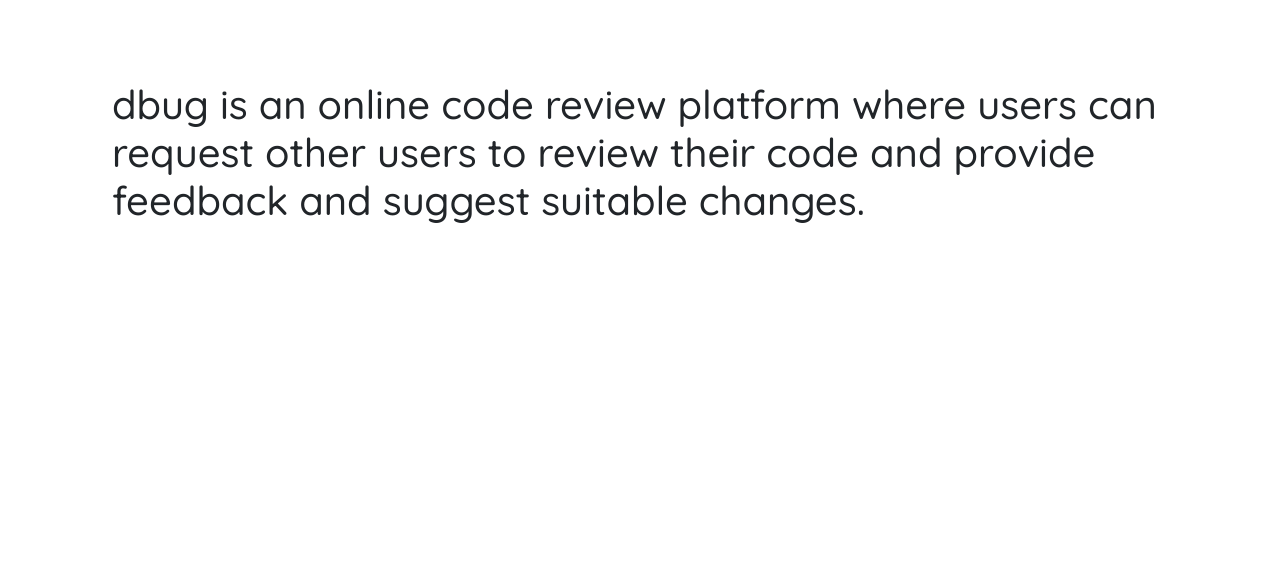
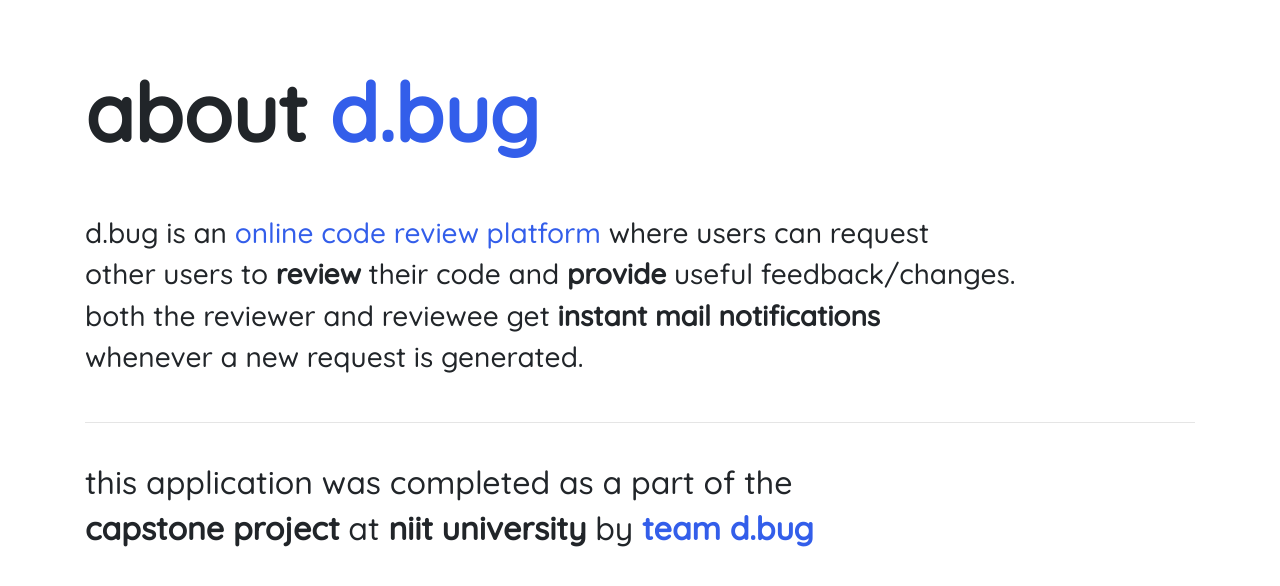
Before and after one commit to akshitsarin/dbug-ocrt-capstone, a Django app: page /about/ in a window 1280 px wide. Shown: the part 116-702 px from the top of the page. Run offline with Django 3.2, Linux system fonts and the light colour scheme; parts of the project's set-up code (start-up, migrations or seed data) failed here and were passed over; some libraries are stand-ins or nearby versions.

Commit message:
updated team page, other ui enhancements

```diff
--- a/templates/about.html
+++ b/templates/about.html
@@ -1,13 +1,24 @@
 {% extends "base.html" %} {% block content %}
 
-<div
-  style="
-    margin-left: 7em;
-    margin-right: 7em;
-    margin-top: 5em;
-    font-family: 'Quicksand', sans-serif;
-  "
->
-  <h1>dbug is an online code review platform where users can request other users to review their code and provide feedback and suggest suitable changes.</h1>
+<div class="container" style="
+   margin-top: 4em;
+   font-family: 'Quicksand', sans-serif;
+   width: 90%;
+   ">
+
+  <h1 style="font-size: 80px;">
+    <strong>about <span style=" color: #335eea;">d.bug</span></strong>
+  </h1><br><br>
+
+  <h3>d.bug is an <span style=" color: #335eea;">online code review platform</span> where users can request </h3>
+  <h3> other users to <strong>review</strong> their code and <strong>provide</strong> useful feedback/changes.</h3>
+  <h3>both the reviewer and reviewee get <strong>instant mail notifications</strong>
+  </h3><h3>whenever a new request is generated.</h3>
+
+  <br><hr><br>
+
+  <h2>this application was completed as a part of the <br></h2>
+  <h2><strong>capstone project</strong> at <strong>niit university</strong> by
+    <a href="https://d-bug.herokuapp.com/team" style="text-decoration: none;"><span style=" color: #335eea;"><strong>team d.bug</strong></span></a></h2>
 </div>
 {% endblock %}
```
Also changed, not shown: templates/contact.html (+13 -9 lines), templates/team.html (+10 -7 lines), templates/welcome.html (+13 -9 lines), db.sqlite3, static/team/aaryamann.png, static/team/akshit.png, static/team/bajawat.png (added), static/team/rajawat.png (deleted), static/team/team_bg.png, static/team/vaibhav.png.
